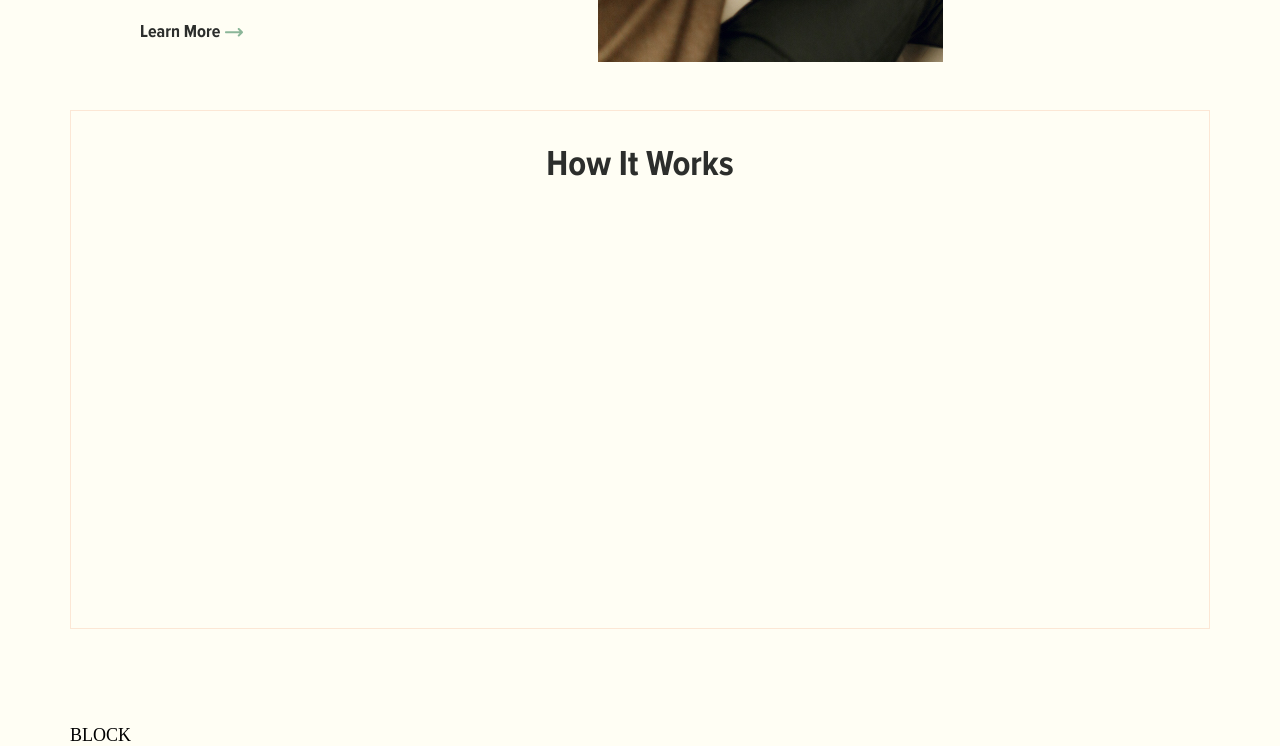
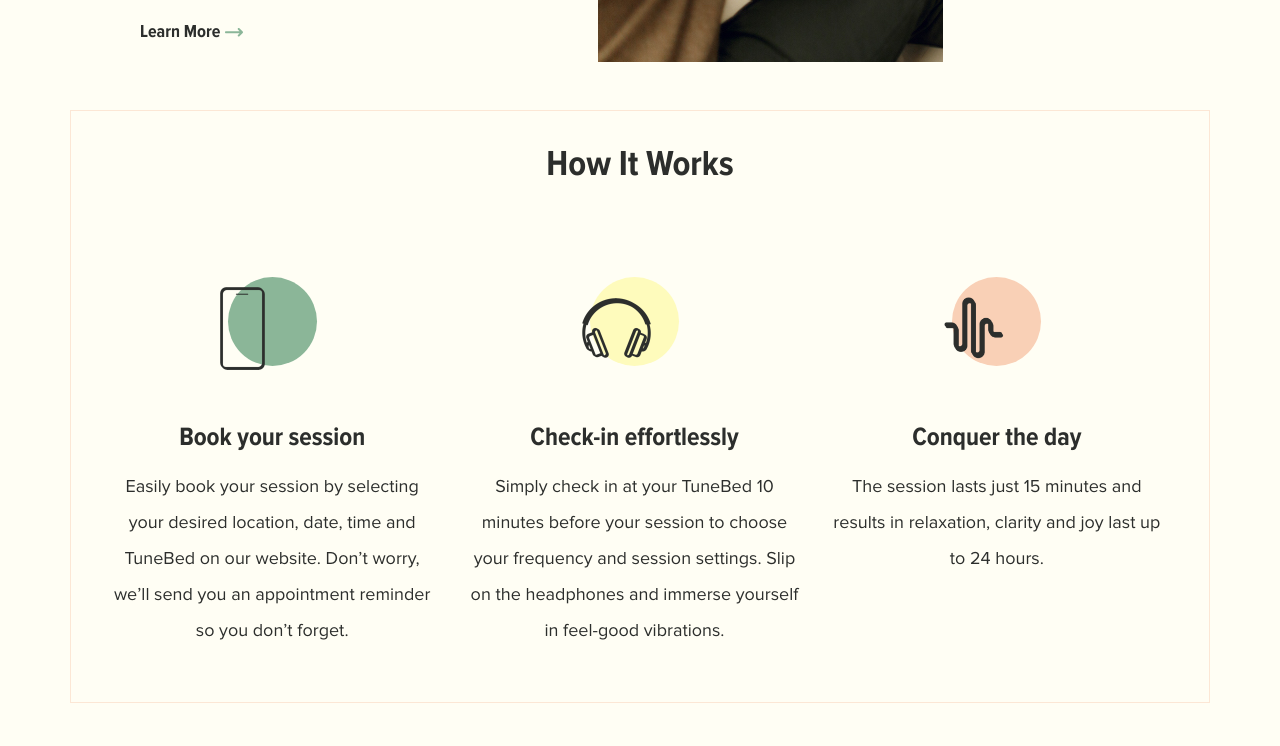
Before and after one commit to jasbneal/CompanyHomeProject_Tune, a plain HTML site: page index.html in a window 1280 px wide. Shown: the part 1800-2546 px from the top of the page. After the commit the page ends 2503 px from the top, so only its background shows below. Drawn offline with Linux system fonts and the light colour scheme; files whose address does not match are found by name.

Commit message:
add how it works + begin Tune Sessions; Tuning block INCOMPLETE

```diff
--- a/assets/style.css
+++ b/assets/style.css
@@ -46,7 +46,7 @@ main {
 
 .eggshell {
     background-color: #FFFEF4;
-    border: 2px solid black;
+    border: 2px solid #aaa;
 }
 
 .button h3 {
@@ -208,9 +208,11 @@ nav li {
 /* Content Below the Fold */
 
 .main-home-content {
+    position: relative;
     margin-top: -105px;
     margin-left: auto;
     margin-right: auto;
+    margin-bottom: 96px;
     width: 100%;
     max-height: 1300px;
     padding: 0 70px;
@@ -341,10 +343,10 @@ button.play-pinkback-whitefill {
 /* Section 4: How It Works */
 .how-it-works-container {
     width: 100%;
-    height: 519px;
+    height: 593px;
     padding: 20px;
-    margin-bottom: 96px;
     border: 1px solid #FCE7D5;
+
 }
 
 .how-it-works-container h2 {
@@ -355,12 +357,86 @@ button.play-pinkback-whitefill {
     text-align: center;
 }
 
+.hiw-icon-container {
+    display: flex;
+}
+
 .hiw-1,
 .hiw-2,
 .hiw-3 {
     padding: 16px;
-
+    width: 33%;
 }
 
+.hiw-icons {
+    width: 89px;
+    height: 89px;
+    border-radius: 50%;
+    line-height: 99px;
+    margin: 0 auto;
+}
+
+.hiw-img-1 {
+    width: 45px;
+    height: 83px;
+    margin-left: -8px;
+    vertical-align: middle;
+}
+
+.hiw-img-2 {
+    width: 69px;
+    height: 60px;
+    margin-left: -8px;
+    vertical-align: middle;
+}
+
+.hiw-img-3 {
+    margin-left: -8px;
+    height: 62px;
+    vertical-align: middle;
+}
+
+.hiw-1 .hiw-icons {
+    background-color: #8bb698;
+}
+
+.hiw-2 .hiw-icons {
+    background-color: #fefbbc;
+}
+
+.hiw-3 .hiw-icons {
+    background-color: #f9d0b6;
+}
+
+.hiw-icon-text {
+    margin-top: 48px;
+}
+
+.hiw-icon-text h3 {
+    color: #2c2e2c;
+    font-size: 26px;
+    font-family: 'Proxima Nova Condensed Bold';
+    letter-spacing: 0;
+    line-height: 46px;
+    text-align: center;
+    margin-bottom: 8px;
+}
+
+.hiw-icon-text p {
+    color: #2c2e2c;
+    font-family: 'Proxima Nova Regular';
+    line-height: 2rem;
+    letter-spacing: 0;
+    text-align: center;
+}
+
+/* Section 5: Tune Sessions (no longer main-home content) */
+/*.tune-sessions-container {
+    position: relative;
+    width: 100%;
+    background-color: rgba(64, 62, 56, 95);
+    padding: 50px 40px;
+
+} */
 
 /* @media only screen and (min-device XYZ) */
--- a/index.html
+++ b/index.html
@@ -78,18 +78,43 @@
             <!--Section 4: How It Works-->
             <div class="how-it-works-container">
                 <h2>How It Works</h2>
-                <div class="hiw-1">
-
-                </div>
-                <div class="hiw-2">
-
-                </div>
-                <div class="hiw-3">
-
+                <div class="hiw-icon-container">
+                    <div class="hiw-1">
+                        <div class="hiw-icons">
+                            <img class="hiw-img-1" src="./assets/images/tune-iconsample_phone.png">
+                        </div>
+                        <div class="hiw-icon-text">
+                            <h3>Book your session</h3>
+                            <p>Easily book your session by selecting your desired location, date, time and TuneBed on our website.
+                        Don’t worry, we’ll send you an appointment reminder so you don’t forget.</p>
+                        </div>
+                    </div>
+                    <div class="hiw-2">
+                        <div class="hiw-icons">
+                            <img class="hiw-img-2" src="./assets/images/tune-iconsample_headphones.png">
+                        </div>
+                        <div class="hiw-icon-text">
+                            <h3>Check-in effortlessly</h3>
+                            <p>Simply check in at your TuneBed 10 minutes before your session to choose your frequency and session settings.
+                            Slip on the headphones and immerse yourself in feel-good vibrations.</p>
+                        </div>
+                    </div>
+                    <div class="hiw-3">
+                        <div class="hiw-icons">
+                            <img class="hiw-img-3" src="./assets/images/tune-iconsample_frequ.png">
+                        </div>
+                        <div class="hiw-icon-text">
+                            <h3>Conquer the day</h3>
+                            <p>The session lasts just 15 minutes and results in relaxation, clarity and joy last up to 24 hours.</p>
+                        </div>
+                    </div>
                 </div>
             </div>
-            <p>BLOCK</p>
         </div>
+     <!--Section 5: Tune Sessions
+        <div class="tune-sessions-container">
+
+        </div> -->
     </main>
 </body>
 </html>
```
Also changed, not shown: assets/images/tune-iconsample_frequ.png (added), assets/images/tune-iconsample_headphones.png (added), assets/images/tune-iconsample_phone.png (added).
